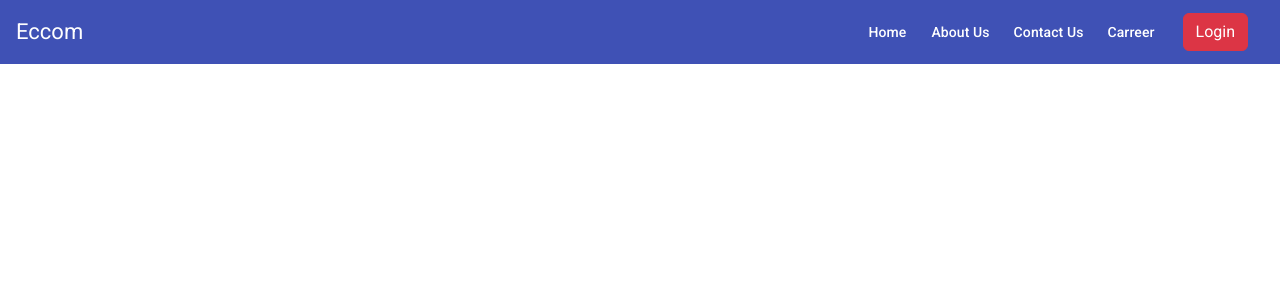
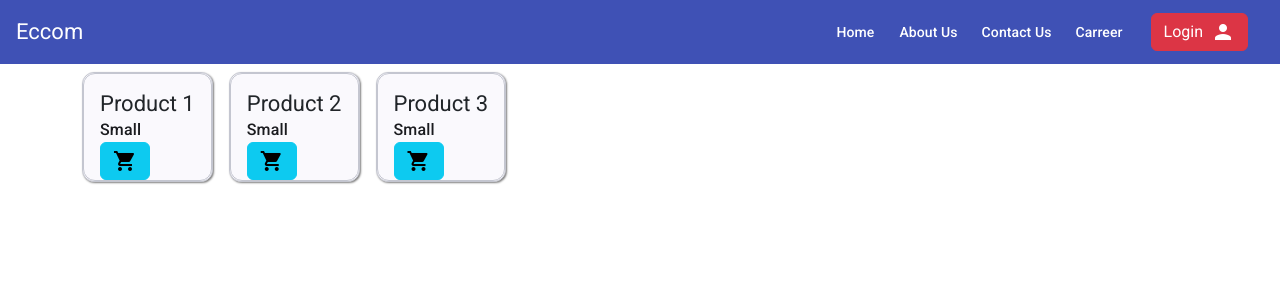
Before and after one commit to 5452rabin/AngularPractise, an Angular app: page / in a window 1280 px wide. Shown: the top 300 px of the page. Built offline with nearby package versions, Linux system fonts and the light colour scheme.

Commit message:
card added

```diff
--- a/src/app/app.component.html
+++ b/src/app/app.component.html
@@ -1 +1,2 @@
 <app-navbar></app-navbar>
+<app-home></app-home>
--- /dev/null
+++ b/src/app/card/card.component.css
@@ -0,0 +1,9 @@
+.shadowcard{
+    box-shadow: 1px 1px 2px grey;
+}
+.shadowcard:hover{
+    cursor: pointer;
+    transform: scale(1);
+    box-shadow: 2px 2px 3px rgb(40, 37, 37);
+    transition: 10ms;
+}
--- /dev/null
+++ b/src/app/card/card.component.html
@@ -0,0 +1,19 @@
+<mat-card appearance="outlined" class="shadowcard">
+    <mat-card class="example-card" appearance="outlined">
+        <mat-card-header>
+          <mat-card-title-group>
+            <mat-card-title>{{product.name}}</mat-card-title>
+            <mat-card-subtitle>Small</mat-card-subtitle>
+             </mat-card-title-group>
+        </mat-card-header>
+        <mat-card-content>
+
+        </mat-card-content>
+        <mat-card-footer>
+        <button
+        class="btn btn-info mx-3 d-flex gap-2">
+        <mat-icon>shopping_cart</mat-icon>
+    </button>
+        </mat-card-footer>
+      </mat-card>
+</mat-card>
--- /dev/null
+++ b/src/app/home/home.component.html
@@ -0,0 +1,6 @@
+<div class="container d-flex gap-3 flex-wrap mt-2">
+
+<app-card *ngFor="let product of productlist" [product]="product"></app-card>
+
+
+</div>
--- /dev/null
+++ b/src/app/home/home.component.ts
@@ -0,0 +1,22 @@
+import { Component } from '@angular/core';
+
+@Component({
+  selector: 'app-home',
+  templateUrl: './home.component.html',
+  styleUrl: './home.component.css'
+})
+export class HomeComponent {
+productlist:Array<{name:string,price:number}>;
+ngOnInit():void
+{
+this.loadProducts();
+}
+loadProducts(): void {
+  // Data insertion can be done here
+  this.productlist = [
+    { name: 'Product 1', price: 29.99 },
+    { name: 'Product 2', price: 39.99 },
+    { name: 'Product 3', price: 49.99 }
+  ];
+}
+}
--- a/src/app/navbar/navbar.component.html
+++ b/src/app/navbar/navbar.component.html
@@ -6,5 +6,9 @@
         <a mat-button >About Us</a>
         <a mat-button >Contact Us</a>
         <a mat-button >Carreer</a>
-   <button class="btn btn-danger mx-3">Login</button>
+   <button class="btn btn-danger mx-3 d-flex gap-2">
+
+    Login
+    <mat-icon [color]="'light'" >person</mat-icon></button>
+
 </mat-toolbar>
```
Also changed, not shown: src/app/app.module.ts (+9 -2 lines), src/app/card/card.component.ts (added, +11 -0 lines), src/app/home/home.component.css (added), 2 other files (tests, documents, lock files or other folders).
